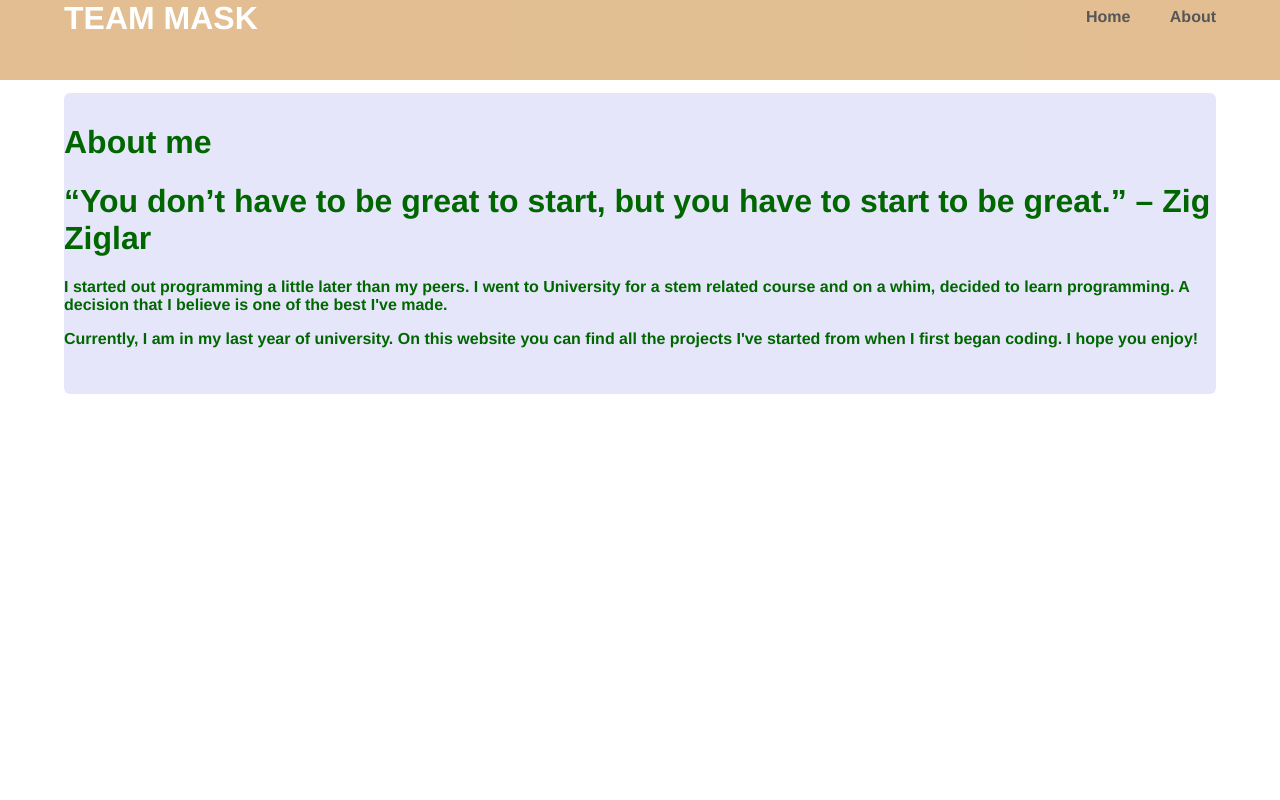
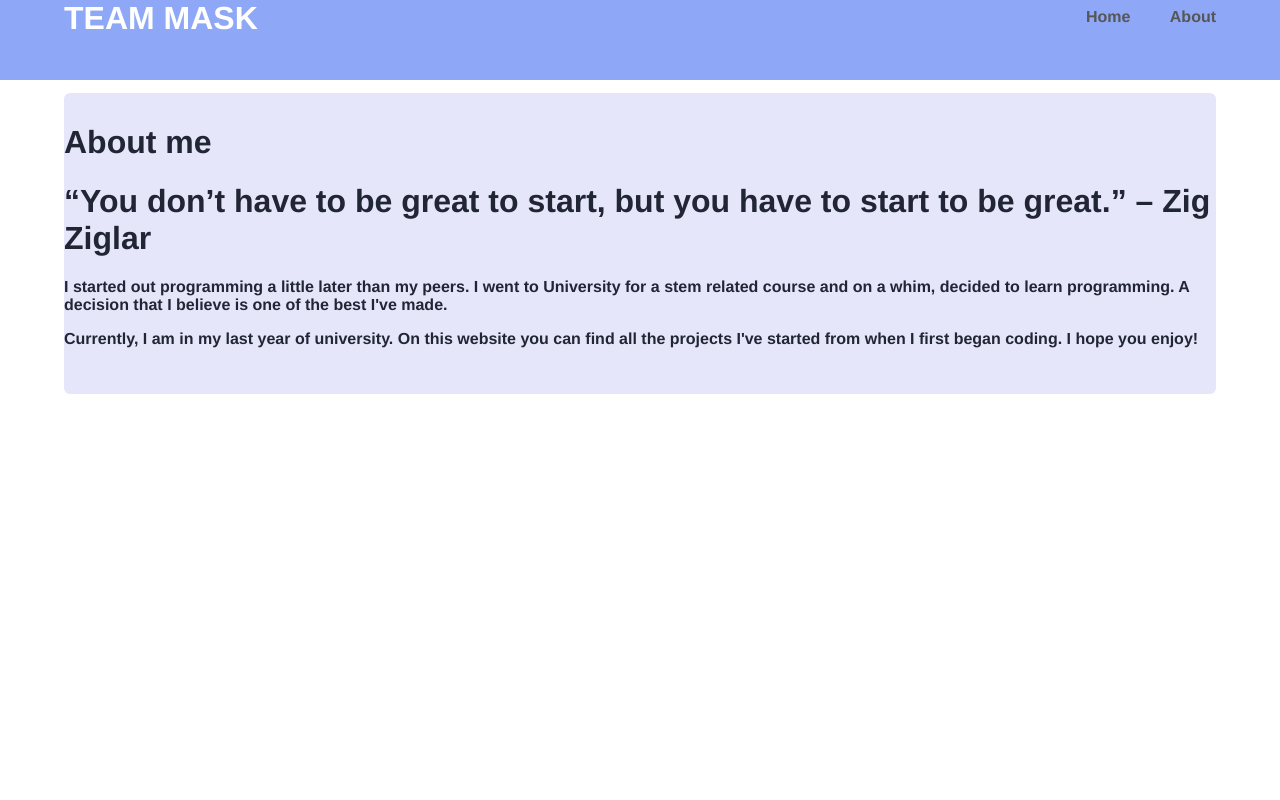
Before and after one commit to kailinchu/machacks-text, a Flask app: page / in a window 1280 px wide. Run offline with Flask 2, Linux system fonts and the light colour scheme.

Commit message:
fix merge conflicts

```diff
--- a/Site/static/css/main.css
+++ b/Site/static/css/main.css
@@ -2,7 +2,7 @@ body {
     margin: 0;
     padding: 0;
     font-family: "Helvetica Neue", Helvetica, Arial, sans-serif;
-    color: #060;
+    color: #212635;
   }
 
   /*
@@ -10,7 +10,7 @@ body {
    */
 
   header {
-    background-color: #DFB887;
+    background-color: #829ff7;
     height: 10%;
     width: 100%;
     opacity: .9;
```
Also changed, not shown: 1 other file.
